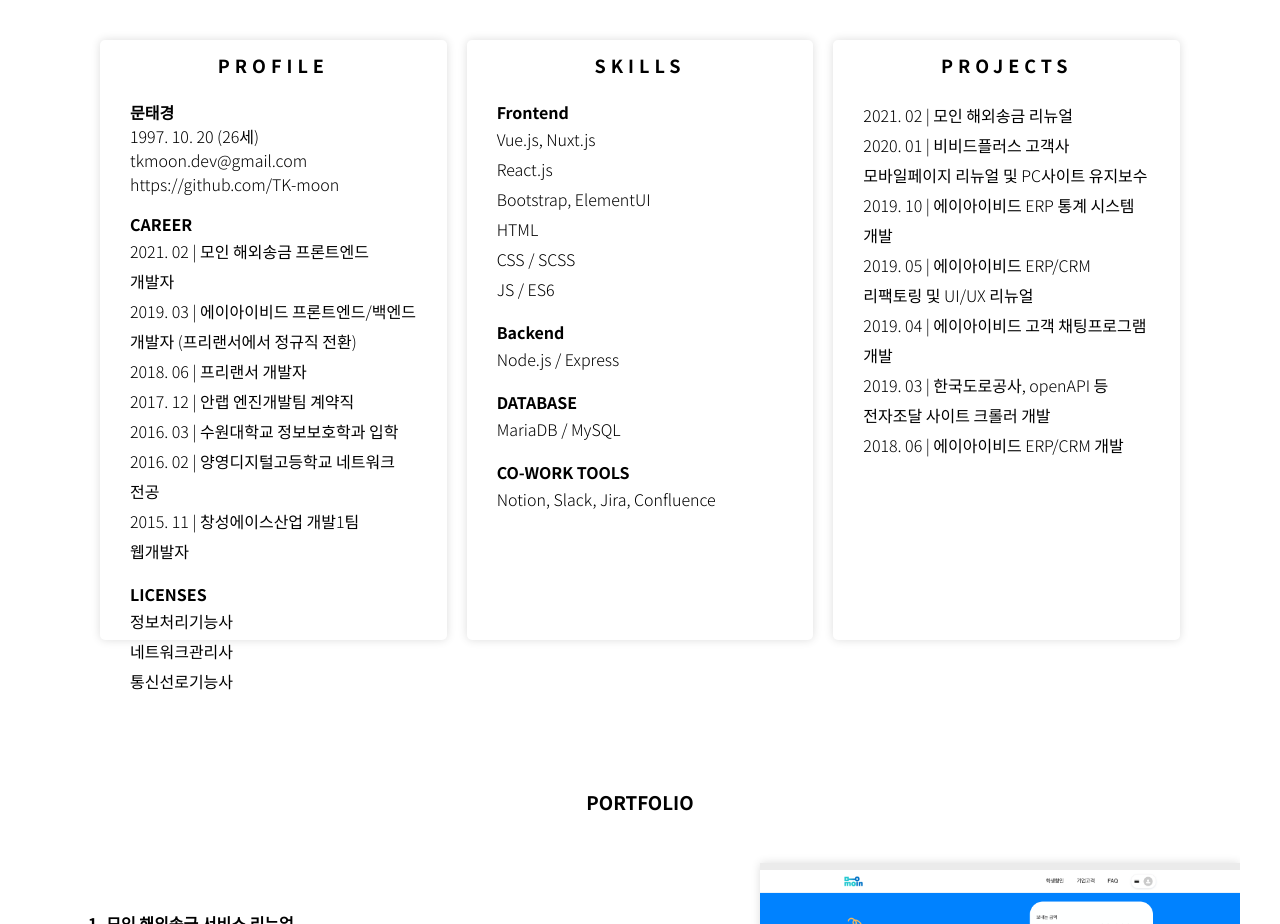
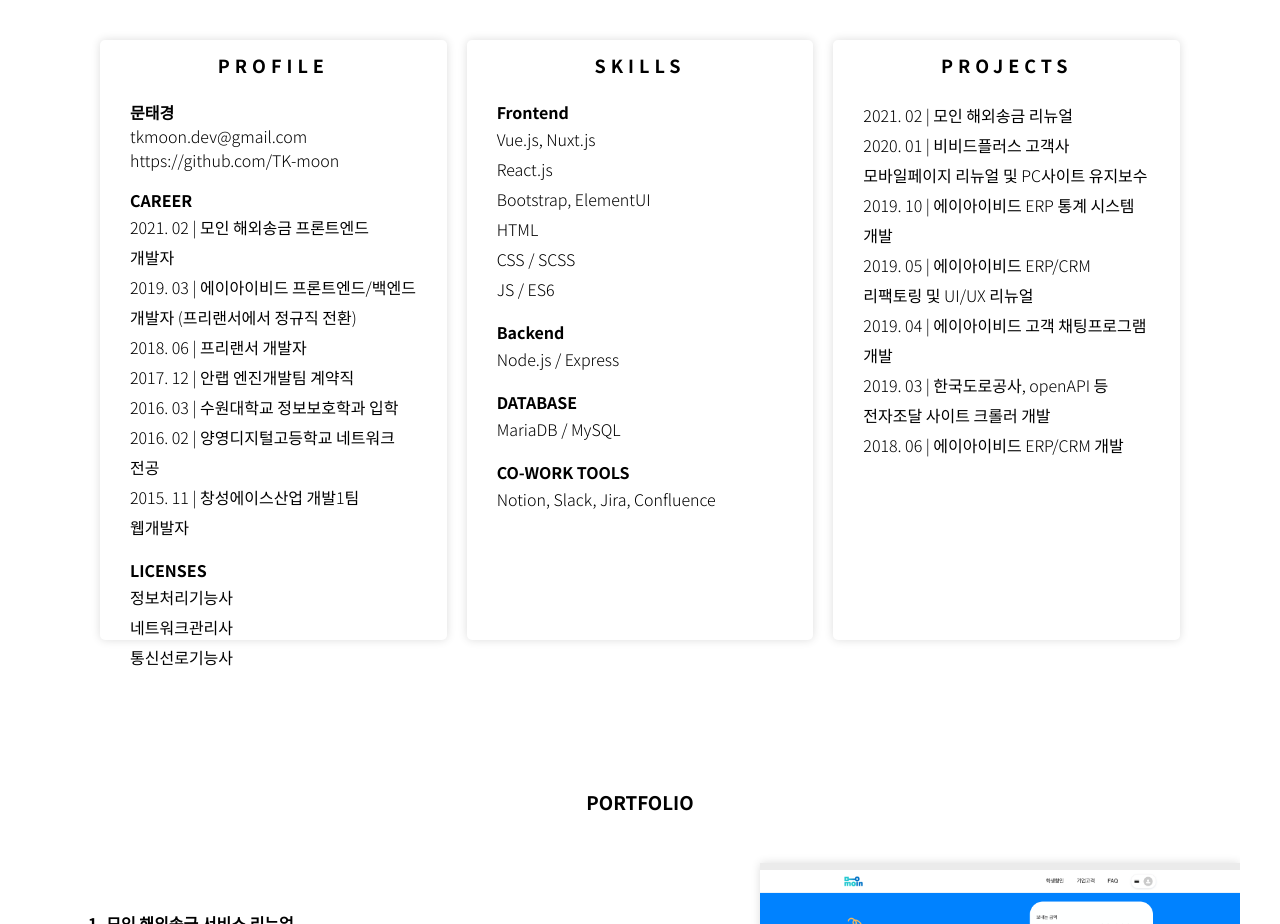
Before and after one commit to TK-moon/Portfolio_v1, a plain HTML site: page index.html in a window 1280 px wide. Shown: the part 1000-1924 px from the top of the page. Drawn offline with nearby package versions, Linux system fonts and the light colour scheme.

Commit message:
:fire: delete age
불필요한 개인정보 삭제

```diff
--- a/index.html
+++ b/index.html
@@ -100,7 +100,6 @@
             <div class="grid-title">PROFILE</div>
             <div class="grid-contents text-300">
               <p class="text-bold">문태경</p>
-              <p>1997. 10. 20 (<span id="age"></span>세)</p>
               <a
                 href="mailto:tkmoon.dev@gmail.com"
                 target="_blank"
@@ -407,10 +406,6 @@
       AOS.init();
 
       window.onload = () => {
-        const year = new Date().getFullYear();
-        const age = year - 1997 + 1
-        document.getElementById('age').innerHTML = age
-
         let element = [...document.getElementsByClassName('swiper-wrapper')];
         element.forEach((item, index) => {
           let flkty = new Flickity(item, {
```
